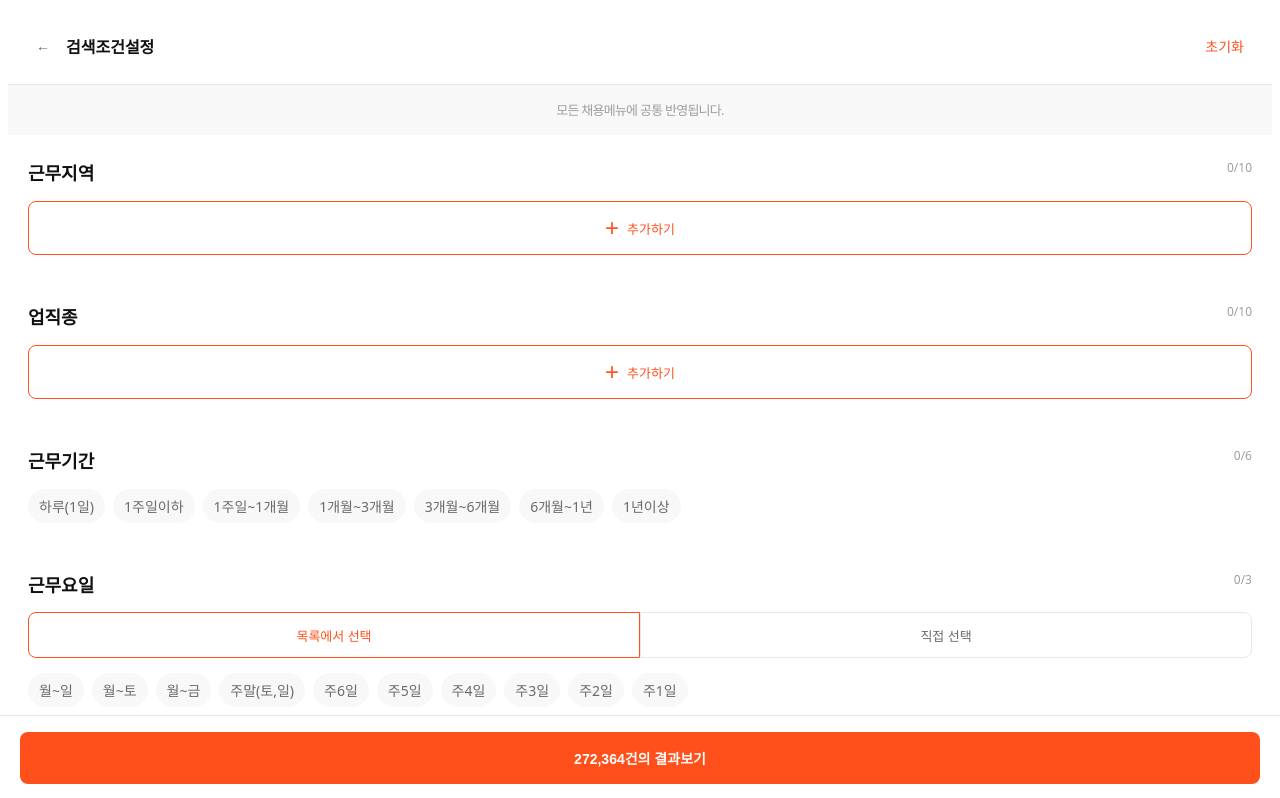
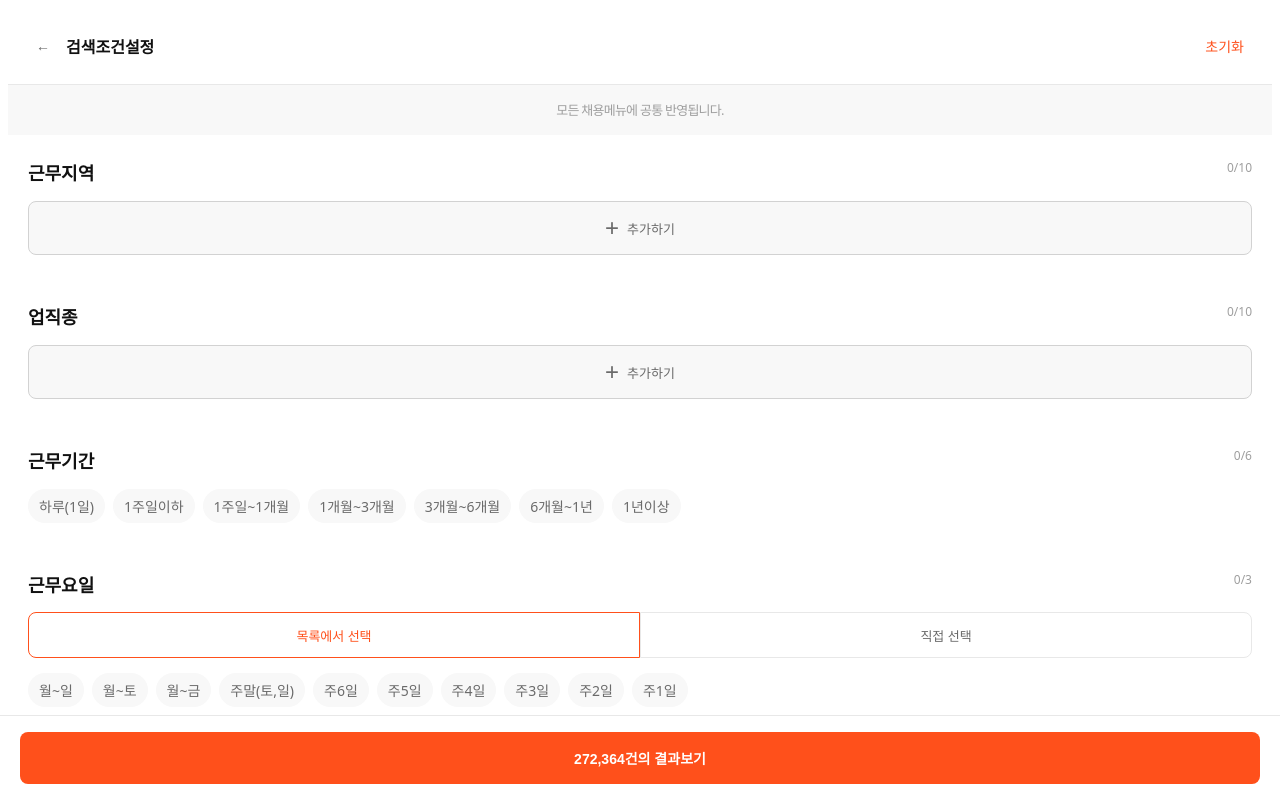
Before and after one commit to susmisc14/albamon-clone, a React (Vite) app: page / in a window 1280 px wide. Shown: the top 798 px of the page. Built offline with nearby package versions, Linux system fonts and the light colour scheme.

Commit message:
fix(button): 근로지역/업직종 추가하기 테두리 색상을 원본과 동일하게 수정
- 색상: #d2d2d2

```diff
--- a/src/pages/DetailConditions/DetailConditionsPage.tsx
+++ b/src/pages/DetailConditions/DetailConditionsPage.tsx
@@ -103,10 +103,10 @@ export function DetailConditionsPage(): React.JSX.Element {
           <button
             style={{
               padding: "12px 16px",
-              border: "1px solid #ff501b",
+              border: "1px solid #d2d2d2",
               borderRadius: "8px",
-              backgroundColor: "white",
-              color: "#ff501b",
+              backgroundColor: "#f8f8f8",
+              color: "#6a6a6a",
               fontSize: "13px",
               fontWeight: 500,
               cursor: "pointer",
@@ -152,10 +152,10 @@ export function DetailConditionsPage(): React.JSX.Element {
           <button
             style={{
               padding: "12px 16px",
-              border: "1px solid #ff501b",
+              border: "1px solid #d2d2d2",
               borderRadius: "8px",
-              backgroundColor: "white",
-              color: "#ff501b",
+              backgroundColor: "#f8f8f8",
+              color: "#6a6a6a",
               fontSize: "13px",
               fontWeight: 500,
               cursor: "pointer",
```
Also changed, not shown: current-page-border-radius-fixed.png (deleted).
